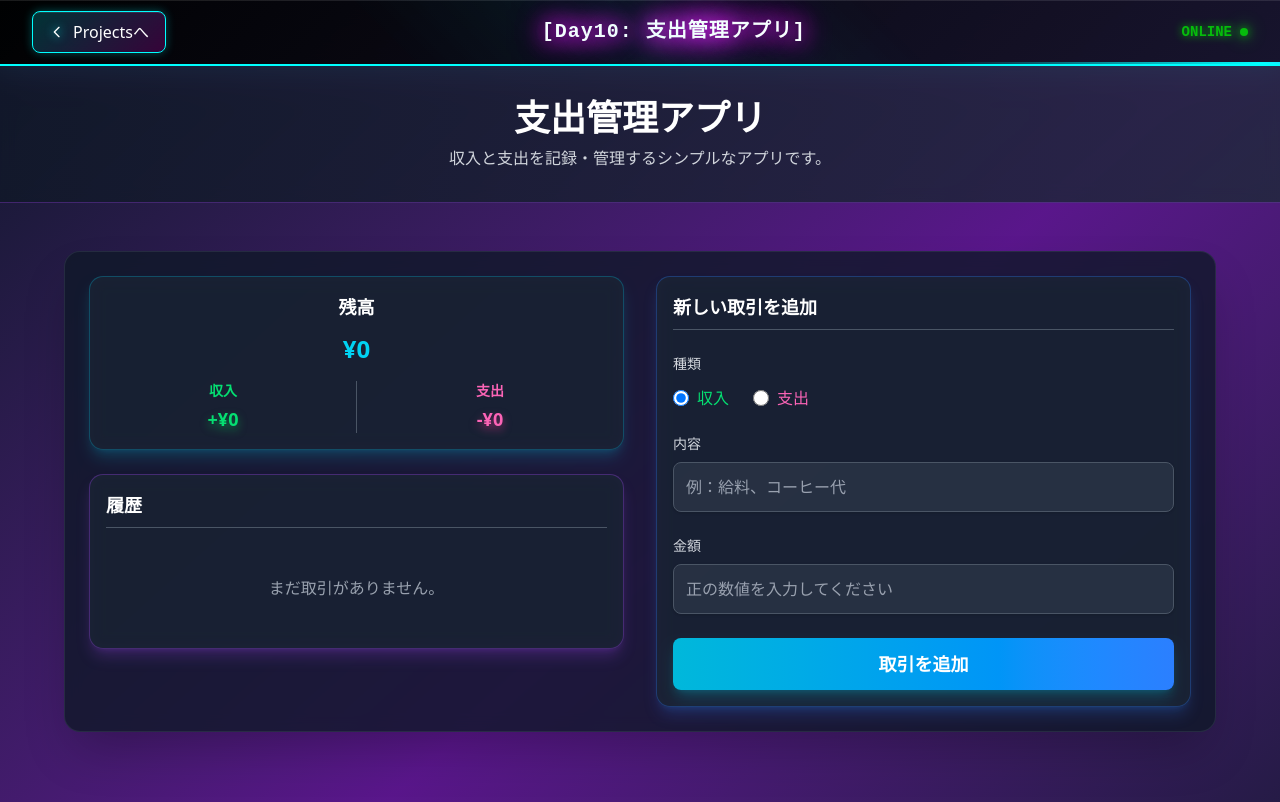
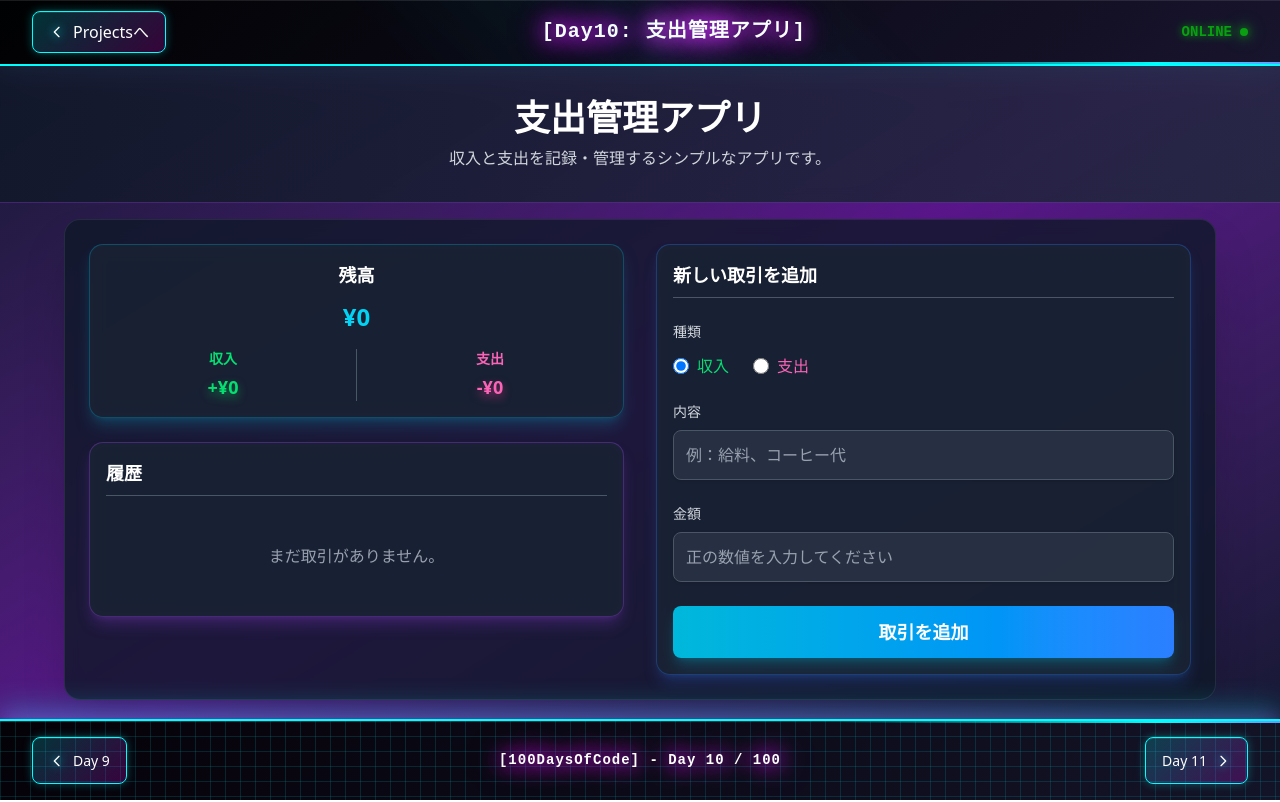
Before and after one commit to atsuki61/100DaysOfCode, a Next.js app: page /day10-expense-tracker in a window 1280 px wide. Shown: the top 802 px of the page. Built offline with nearby package versions, Linux system fonts and the light colour scheme.

Commit message:
fix: Day 10支出管理アプリのフッター固定とスクロール制御を改善

```diff
--- a/src/app/day10-expense-tracker/layout.tsx
+++ b/src/app/day10-expense-tracker/layout.tsx
@@ -11,7 +11,7 @@ export default function Day10Layout({
   children: React.ReactNode;
 }) {
   return (
-    <div className="min-h-screen bg-gradient-to-br from-slate-900 via-purple-900 to-slate-900">
+    <div className="h-screen bg-gradient-to-br from-slate-900 via-purple-900 to-slate-900 flex flex-col overflow-hidden">
       {/* Day10専用ネオンヘッダー */}
       <nav className="neon-nav">
         <div className="max-w-7xl mx-auto px-4 sm:px-6 lg:px-8">
@@ -43,7 +43,7 @@ export default function Day10Layout({
           収入と支出を記録・管理するシンプルなアプリです。
         </p>
       </div>
-      <main className="flex-grow">{children}</main>
+      <main className="flex-1 overflow-y-auto">{children}</main>
 
       {/* Day10専用ネオンFooter */}
       <footer className="neon-footer">
@@ -79,7 +79,16 @@ export default function Day10Layout({
       </footer>
 
       {/* Day10専用サイバーパンクスタイル */}
-      <style jsx>{`
+      <style jsx global>{`
+        /* Day10専用のbody背景色上書き */
+        body {
+          background: linear-gradient(135deg, #0f172a, #581c87, #0f172a) !important;
+          min-height: 100vh;
+          margin: 0;
+          padding: 0;
+        }
+
+        /* Day10専用のスタイル */
         .neon-nav {
           background: linear-gradient(135deg, rgba(0, 0, 0, 0.95), rgba(20, 20, 40, 0.95));
           backdrop-filter: blur(12px);
--- a/src/app/day10-expense-tracker/page.tsx
+++ b/src/app/day10-expense-tracker/page.tsx
@@ -2,7 +2,7 @@ import ExpenseTracker from './components/ExpenseTracker';
 
 export default function Day10Page() {
   return (
-    <div className="py-8">
+    <div className="h-full flex flex-col">
       <ExpenseTracker />
     </div>
   );
```
